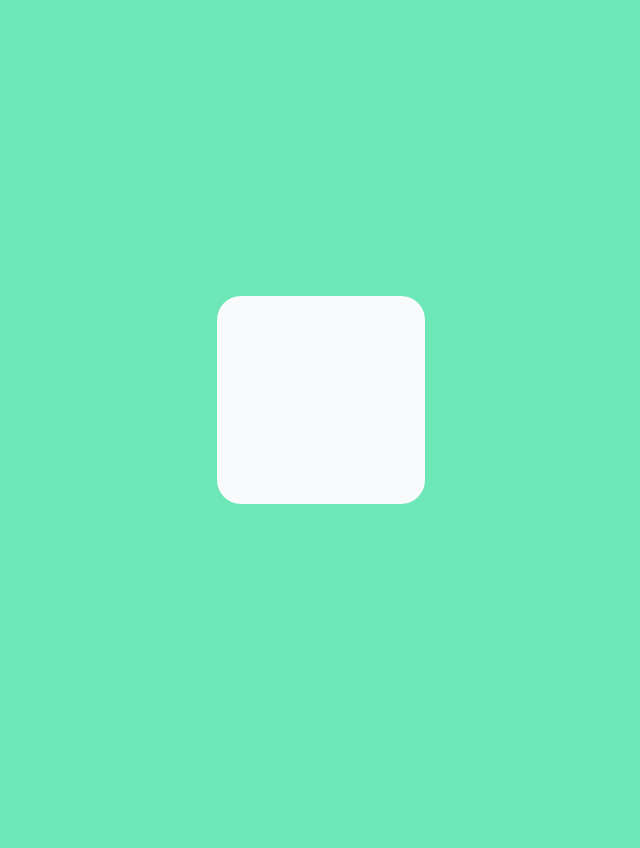
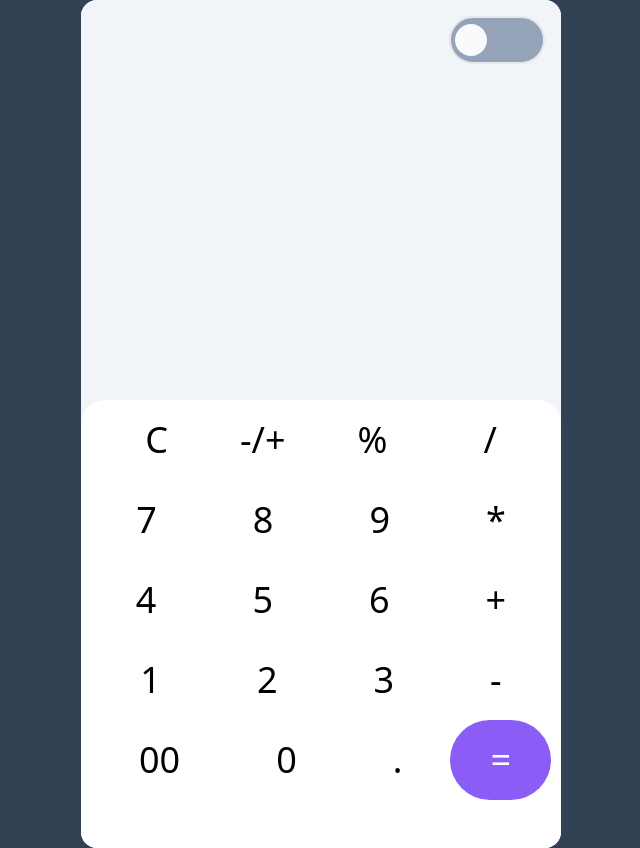
Before and after one commit to Roshan-Metrix/Calculator_app, a website: page index.html in a window 1280 px wide. Shown: the whole page, without its empty margins (319-959 px from the left). Before the commit the page ends 800 px from the top, so only its background shows below. Drawn offline with Linux system fonts and the light colour scheme.

Commit message:
Styling Completed

```diff
--- a/index.html
+++ b/index.html
@@ -7,8 +7,46 @@
   <title>Calculator | App </title>
   <link rel="stylesheet" href="./build/css/style.css">
 </head>
-<body class="min-h-screen grid place-content-center bg-emerald-300">
-  <section class="w-52 h-52 bg-slate-50 rounded-3xl hover:bg-emerald-300 transition-all duration-1000"></section>
+<body id="main" class="min-h-screen grid place-content-center bg-slate-700">
+  <section class="w-[280px] h-auto rounded-2xl bg-slate-100 overflow-hidden md:w-[30rem] dark:bg-slate-950">
+    <div id="valueShow" class="min-w-full h-[250px] bg-slate-100 md:h-[25rem] relative dark:bg-slate-950">
+  <button id="theme" class="w-20 border-2 h-9 m-4 bg-slate-400 rounded-full dark:bg-slate-50 float-right md:h-12 md:w-24">
+      <div class="m-1 w-6 h-6 bg-slate-50 rounded-full dark:float-right dark:bg-slate-950 md:w-8 md:h-8"></div>
+   </button>
+    </div>
+    <div id="numberPad" class="m-w-full h-[380px] bg-white rounded-tr-3xl rounded-tl-3xl md:h-[28rem] dark:bg-slate-900 dark:text-white">
+      <div class="btn_parent">
+        <button class="btn_style">C</button>
+        <button class="px-4 py-5 text-2xl md:text-4xl md:px-6">-/+</button>
+        <button class="btn_style">%</button>
+        <button class="btn_style">/</button>
+      </div>
+      <div class="btn_parent">
+        <button class="btn_style">7</button>
+        <button class="btn_style">8</button>
+        <button class="btn_style">9</button>
+        <button class="btn_style">*</button>
+      </div>
+      <div class="btn_parent">
+        <button class="btn_style">4</button>
+        <button class="btn_style">5</button>
+        <button class="btn_style">6</button>
+        <button class="btn_style">+</button>
+      </div>
+      <div class="btn_parent">
+        <button class="btn_style">1</button>
+        <button class="btn_style">2</button>
+        <button class="btn_style">3</button>
+        <button class="btn_style">-</button>
+      </div>
+      <div class="btn_parent">
+        <button class="btn_style">00</button>
+        <button class="btn_style">0</button>
+        <button class="btn_style">.</button>
+        <button class="text-4xl px-6 py-2 m-2 rounded-full bg-violet-500 text-white md:px-10 md:m-0">=</button>
+      </div>
+    </div>
+  </section>
   <script src="./build/script/main.js"></script>
 </body>
 </html>
--- a/src/input.css
+++ b/src/input.css
@@ -1,3 +1,20 @@
 @tailwind base;
 @tailwind components;
 @tailwind utilities;
+
+@layer components{
+  .btn_style{
+    @apply py-5 px-7 text-2xl md:text-4xl md:px-12;
+  }
+.btn_parent{
+  @apply flex justify-center align-middle;
+}
+}
+
+@import url('https://fonts.googleapis.com/css2?family=Roboto:ital,wght@0,100;0,300;0,400;0,500;0,700;0,900;1,100;1,300;1,400;1,500;1,700;1,900&display=swap')
+
+body{
+  font-family: "Roboto", sans-serif;
+  font-weight: 400;
+  font-style: normal;
+}
--- a/tailwind.config.js
+++ b/tailwind.config.js
@@ -12,4 +12,5 @@ module.exports = {
 },
   },
   plugins: [],
-}
+  darkMode:"class",
+};
```
Also changed, not shown: README.md, build/css/style.css, build/script/main.js, screenshots/IMG_20240305_143033.jpg (added), screenshots/IMG_20240305_143045.jpg (added).
